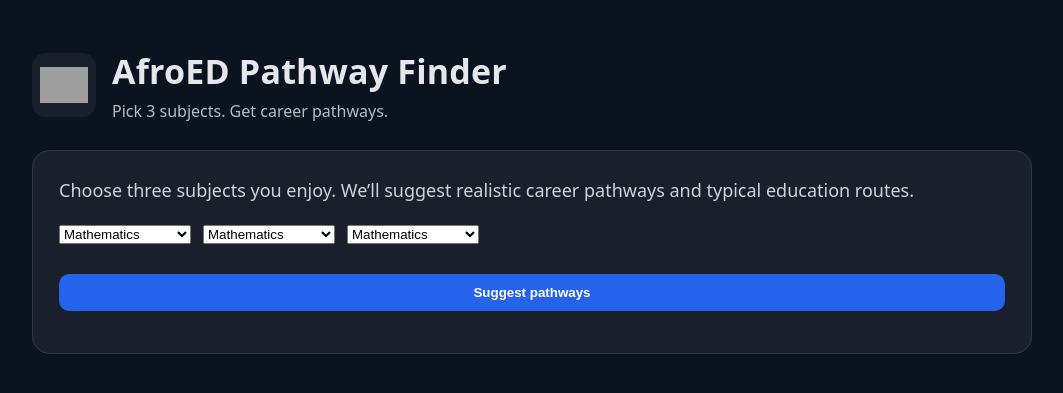
After one commit to meite-root/afroed-portesouvertes, a Flask app: page /pathways in a window 1280 px wide. The commit adds this page. Shown: the top 393 px of the page, without its empty margins (108-1171 px from the left). Run offline with Flask 3, Linux system fonts and the light colour scheme; grey boxes are pictures that could not be loaded.

Commit message:
pathway v1

```diff
--- a/app.py
+++ b/app.py
@@ -40,3 +40,82 @@ def signup():
 
 if __name__ == "__main__":
     app.run(debug=True)
+
+# ============= PATHWAYS ==============
+import os
+import json
+from flask import Flask, render_template, request, redirect, jsonify
+from datetime import datetime
+from openai import OpenAI
+
+app = Flask(__name__)
+client = OpenAI()
+
+SUBJECTS = [
+    "Mathematics", "Economics", "Computer Science", "Biology", "Chemistry",
+    "Physics", "Statistics", "Literature", "History", "Geography",
+    "Business", "Accounting", "Law", "Art & Design", "Psychology"
+]
+
+@app.route("/pathways")
+def pathways():
+    return render_template("pathways.html", subjects=SUBJECTS)
+
+@app.route("/api/pathways", methods=["POST"])
+def api_pathways():
+    data = request.get_json(force=True, silent=True) or {}
+    subjects = data.get("subjects", [])
+
+    # Basic validation (keep V1 robust)
+    if not isinstance(subjects, list) or len(subjects) != 3:
+        return jsonify({"error": "Provide exactly 3 subjects."}), 400
+
+    subjects = [str(s).strip() for s in subjects]
+    if any(s not in SUBJECTS for s in subjects):
+        return jsonify({"error": "Invalid subject in selection."}), 400
+
+    prompt = f"""
+You are AfroED's pathway suggestion engine.
+Given exactly three school subjects, propose 5 realistic career pathways.
+Focus on globally valid pathways and include West Africa context when relevant, without stereotypes.
+
+Return ONLY valid JSON with this exact shape:
+{{
+  "pathways": [
+    {{
+      "title": "string",
+      "fit_score": 0-100,
+      "why_this_fits": "string",
+      "typical_education_path": ["string", "..."],
+      "example_roles": ["string", "..."],
+      "first_next_step": "string"
+    }}
+  ]
+}}
+
+Rules:
+- Provide exactly 5 pathways.
+- Keep education steps concrete (e.g., "BSc in X", "MPH", "Cert in Y").
+- Avoid mentioning specific universities.
+- No markdown, no extra keys.
+
+Subjects: {subjects}
+""".strip()
+
+    try:
+        resp = client.chat.completions.create(
+            model="gpt-4.1-mini",
+            messages=[{"role": "user", "content": prompt}],
+            response_format={"type": "json_object"},
+        )
+        content = resp.choices[0].message.content
+        payload = json.loads(content)
+
+        # Defensive cleanup: ensure expected keys exist
+        if "pathways" not in payload or not isinstance(payload["pathways"], list):
+            return jsonify({"error": "Model returned unexpected format."}), 500
+
+        return jsonify(payload)
+
+    except Exception as e:
+        return jsonify({"error": str(e)}), 500
--- /dev/null
+++ b/static/pathways.js
@@ -0,0 +1,73 @@
+const form = document.getElementById("pathwayForm");
+const statusEl = document.getElementById("status");
+const resultsEl = document.getElementById("results");
+const cardsEl = document.getElementById("cards");
+
+function escapeHtml(s) {
+  return String(s).replace(/[&<>"']/g, c => ({
+    "&":"&amp;","<":"&lt;",">":"&gt;",'"':"&quot;","'":"&#39;"
+  }[c]));
+}
+
+function renderCards(payload) {
+  const items = payload.pathways || [];
+  if (!items.length) {
+    cardsEl.innerHTML = "<p>No suggestions returned.</p>";
+    resultsEl.style.display = "block";
+    return;
+  }
+
+  cardsEl.innerHTML = items.map(p => `
+    <div style="margin-top:14px; padding:16px; border-radius:14px; border:1px solid rgba(255,255,255,0.10); background: rgba(255,255,255,0.04);">
+      <div style="display:flex; justify-content:space-between; gap:12px; flex-wrap:wrap;">
+        <strong style="font-size:18px;">${escapeHtml(p.title || "")}</strong>
+        <span style="opacity:0.8;">Fit score: ${escapeHtml(p.fit_score ?? "")}/100</span>
+      </div>
+      <p style="margin:10px 0; opacity:0.9;">${escapeHtml(p.why_this_fits || "")}</p>
+
+      <div style="margin-top:10px;">
+        <strong>Typical education</strong>
+        <ul>${(p.typical_education_path || []).map(x => `<li>${escapeHtml(x)}</li>`).join("")}</ul>
+      </div>
+
+      <div style="margin-top:10px;">
+        <strong>Example roles</strong>
+        <ul>${(p.example_roles || []).map(x => `<li>${escapeHtml(x)}</li>`).join("")}</ul>
+      </div>
+
+      ${p.first_next_step ? `<p style="margin-top:10px;"><strong>First next step:</strong> ${escapeHtml(p.first_next_step)}</p>` : ""}
+    </div>
+  `).join("");
+
+  resultsEl.style.display = "block";
+}
+
+form.addEventListener("submit", async (e) => {
+  e.preventDefault();
+
+  const subjects = [
+    document.getElementById("s1").value,
+    document.getElementById("s2").value,
+    document.getElementById("s3").value
+  ];
+
+  statusEl.textContent = "Thinking…";
+  resultsEl.style.display = "none";
+  cardsEl.innerHTML = "";
+
+  try {
+    const res = await fetch("/api/pathways", {
+      method: "POST",
+      headers: {"Content-Type":"application/json"},
+      body: JSON.stringify({ subjects })
+    });
+
+    const data = await res.json();
+    if (!res.ok) throw new Error(data.error || "Request failed");
+
+    statusEl.textContent = `Suggestions for: ${subjects.join(", ")}`;
+    renderCards(data);
+  } catch (err) {
+    statusEl.textContent = "Error: " + err.message;
+  }
+});
--- a/templates/landing.html
+++ b/templates/landing.html
@@ -26,10 +26,12 @@
         A clean database of educational opportunities — built for clarity, access, and momentum.
       </p>
 
+
       <div class="cta-row">
-        <a class="cta" href="/signup">Create an account</a>
-        <a class="cta secondary" href="#learn">Learn more</a>
+        <a class="cta" href="/pathways">Explore career pathways</a>
+        <a class="cta secondary" href="/signup">Create an account</a>
       </div>
+
     </section>
 
     <section class="map-card">
--- /dev/null
+++ b/templates/pathways.html
@@ -0,0 +1,46 @@
+<!DOCTYPE html>
+<html lang="en">
+<head>
+  <meta charset="UTF-8">
+  <title>Pathway Finder</title>
+  <link rel="stylesheet" href="{{ url_for('static', filename='style.css') }}">
+</head>
+<body class="landing-body">
+  <main class="landing">
+    <header class="brand">
+      <img class="logo" src="{{ url_for('static', filename='afroed-logo.png') }}" alt="AfroED logo">
+      <div>
+        <h1>AfroED Pathway Finder</h1>
+        <p class="tagline">Pick 3 subjects. Get career pathways.</p>
+      </div>
+    </header>
+
+    <section class="hero">
+      <p class="hero-text">Choose three subjects you enjoy. We’ll suggest realistic career pathways and typical education routes.</p>
+
+      <form id="pathwayForm" class="cta-row" style="align-items:center;">
+        <select id="s1" required>
+          {% for s in subjects %}<option value="{{ s }}">{{ s }}</option>{% endfor %}
+        </select>
+        <select id="s2" required>
+          {% for s in subjects %}<option value="{{ s }}">{{ s }}</option>{% endfor %}
+        </select>
+        <select id="s3" required>
+          {% for s in subjects %}<option value="{{ s }}">{{ s }}</option>{% endfor %}
+        </select>
+
+        <button type="submit" class="cta" style="border:0;">Suggest pathways</button>
+      </form>
+
+      <p id="status" style="margin-top:14px; color: rgba(229,231,235,0.85);"></p>
+    </section>
+
+    <section id="results" class="learn" style="display:none;">
+      <h2>Suggested pathways</h2>
+      <div id="cards"></div>
+    </section>
+  </main>
+
+  <script src="{{ url_for('static', filename='pathways.js') }}"></script>
+</body>
+</html>
```
